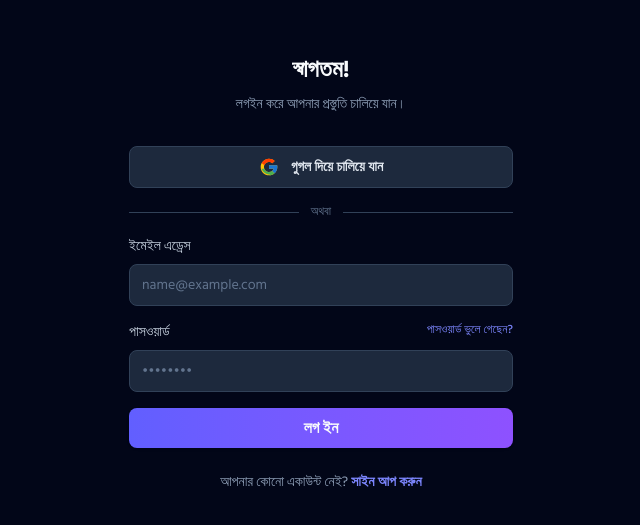
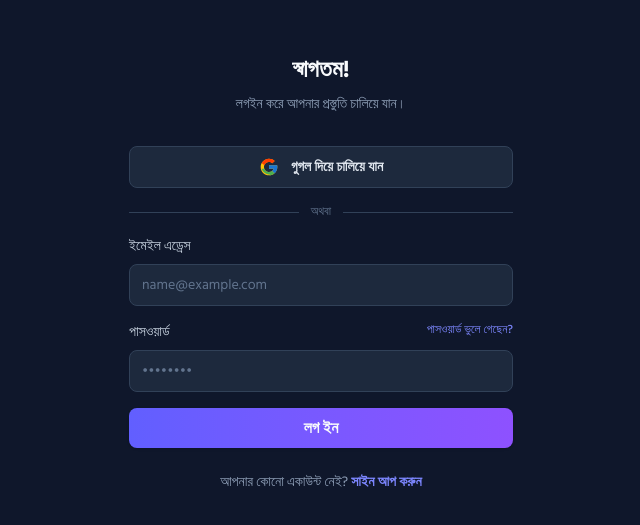
Before and after one commit to mahmudul154/bitbybit, a Next.js app: page /login in a window 1280 px wide. Shown: the part 143-668 px from the top of the page, without its empty margins (319-959 px from the left). Built offline with nearby package versions, Linux system fonts and the light colour scheme; no server answers.

Commit message:
fix: Resolve TypeScript explicit-any errors for Vercel build

```diff
--- a/src/app/(auth)/login/page.tsx
+++ b/src/app/(auth)/login/page.tsx
@@ -63,7 +63,7 @@
 
   return (
     // FIX 2: Matched background color to other auth pages
-    <div className="flex min-h-screen flex-col items-center justify-center bg-slate-950 px-4 py-12">
+    <div className="flex min-h-screen flex-col items-center justify-center bg-slate-900 px-4 py-12">
       <div className="w-full max-w-sm">
 
         <h1 className="mt-8 text-center text-2xl font-bold text-slate-50">স্বাগতম!</h1>
```
